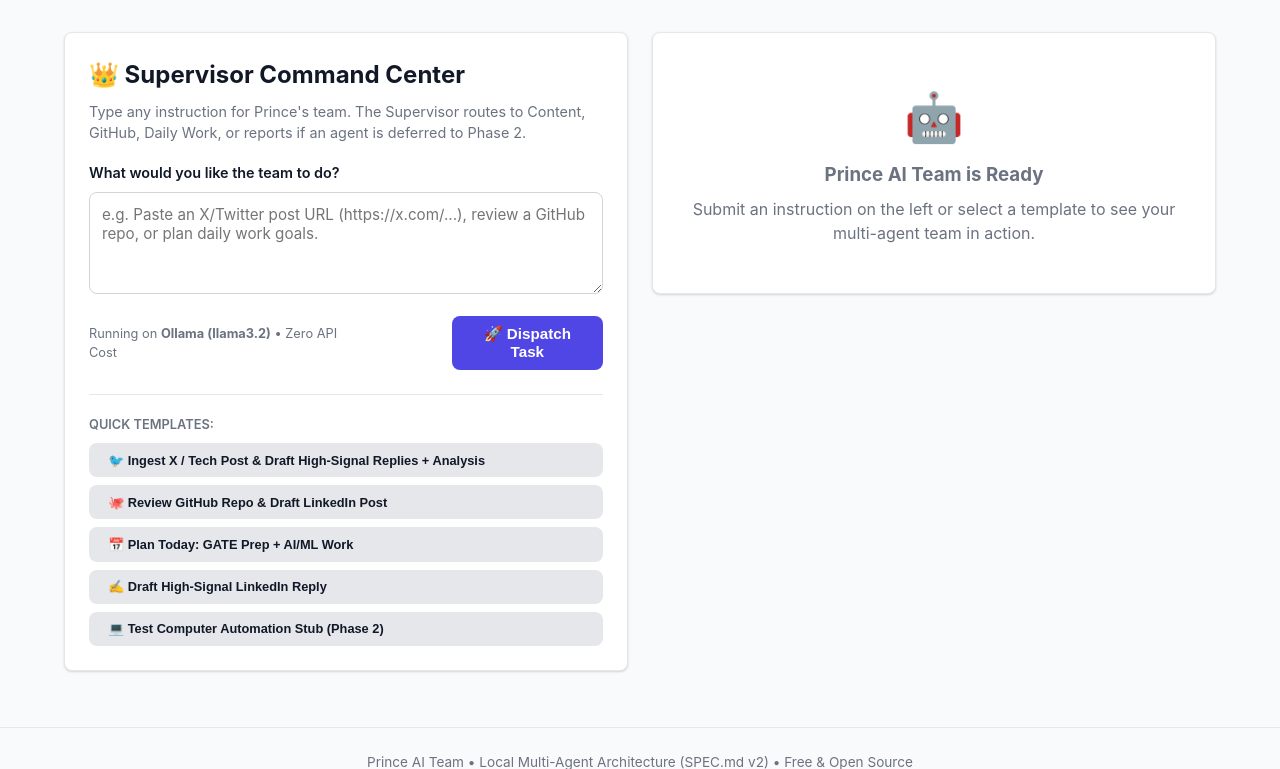
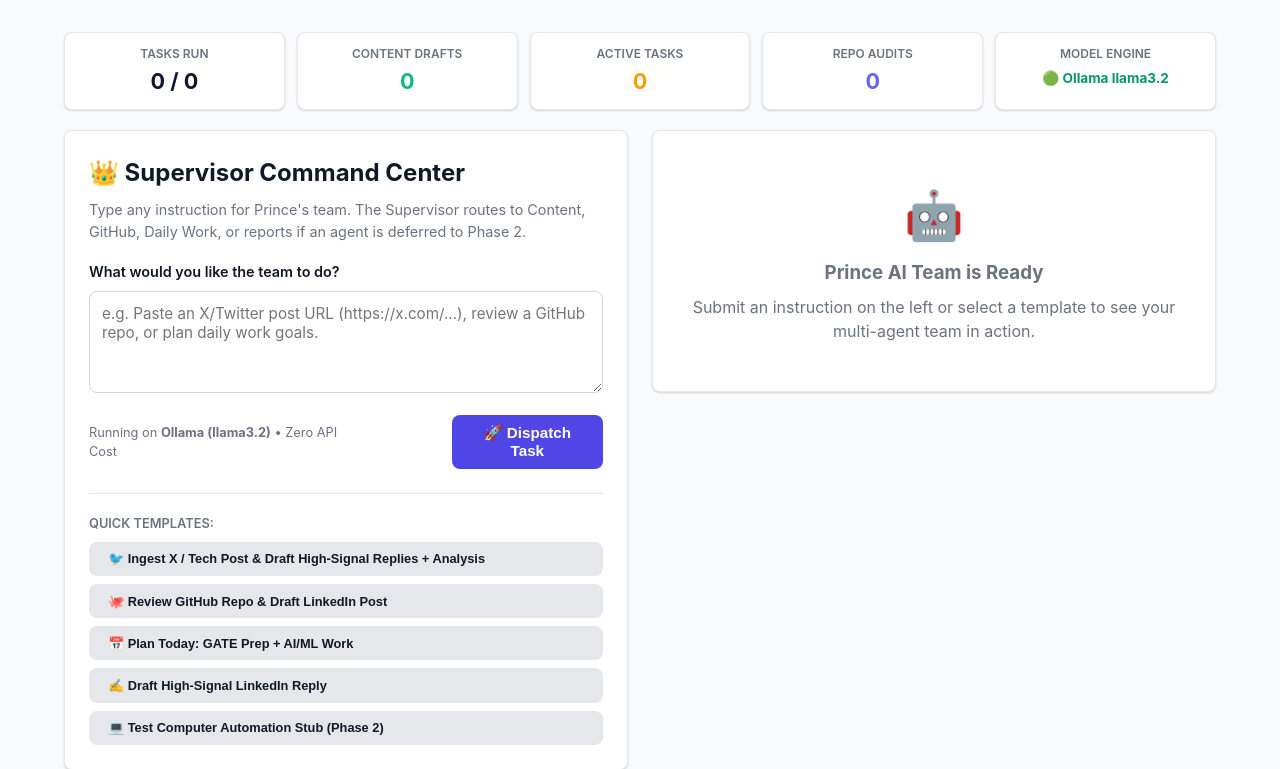
Before and after one commit to p4prince2/job-agent-local, a FastAPI app: page / in a window 1280 px wide. Shown: the part 67-836 px from the top of the page. Run offline with FastAPI, Linux system fonts and the light colour scheme; data that the repository does not hold is empty; some libraries are stand-ins or nearby versions.

Commit message:
feat: add goal decomposition, audit repurposing, telemetry metrics, and mocked test suite

```diff
--- a/dashboard/templates/github.html
+++ b/dashboard/templates/github.html
@@ -26,6 +26,11 @@
           <span style="font-size: 0.8rem; color: var(--text-muted); margin-left: 0.5rem;">Review #{{ r.id }} &bull; {{ r.created_at.strftime('%Y-%m-%d %H:%M') }}</span>
         </div>
         <div style="display: flex; align-items: center; gap: 0.5rem;">
+          <form action="/github/repurpose/{{ r.id }}" method="POST" style="margin: 0;">
+            <button type="submit" class="btn btn-primary" style="font-size: 0.75rem; padding: 0.25rem 0.6rem; background: #6366F1; border: none; cursor: pointer;" title="Generate multi-format content drafts from this review">
+              ✍️ Repurpose into Drafts
+            </button>
+          </form>
           <a href="/github/export/{{ r.id }}" class="btn btn-secondary" style="font-size: 0.75rem; padding: 0.25rem 0.6rem; text-decoration: none;">
             📥 Export .md
           </a>
--- a/dashboard/templates/index.html
+++ b/dashboard/templates/index.html
@@ -12,6 +12,32 @@
   <a href="/approvals" class="btn btn-primary" style="background: #DC2626; font-size: 0.8rem; padding: 0.4rem 0.85rem; text-decoration: none;">Review Queue &rarr;</a>
 </div>
 {% endif %}
+
+{% if metrics %}
+<div style="display: grid; grid-template-columns: repeat(auto-fit, minmax(140px, 1fr)); gap: 0.75rem; margin-bottom: 1.25rem;">
+  <div class="card" style="padding: 0.75rem 1rem; text-align: center; margin-bottom: 0;">
+    <div style="font-size: 0.75rem; color: var(--text-muted); font-weight: 600; text-transform: uppercase;">Tasks Run</div>
+    <div style="font-size: 1.35rem; font-weight: 700; color: var(--text); margin-top: 0.15rem;">{{ metrics.completed_tasks }} / {{ metrics.total_tasks }}</div>
+  </div>
+  <div class="card" style="padding: 0.75rem 1rem; text-align: center; margin-bottom: 0;">
+    <div style="font-size: 0.75rem; color: var(--text-muted); font-weight: 600; text-transform: uppercase;">Content Drafts</div>
+    <div style="font-size: 1.35rem; font-weight: 700; color: #10B981; margin-top: 0.15rem;">{{ metrics.total_drafts }}</div>
+  </div>
+  <div class="card" style="padding: 0.75rem 1rem; text-align: center; margin-bottom: 0;">
+    <div style="font-size: 0.75rem; color: var(--text-muted); font-weight: 600; text-transform: uppercase;">Active Tasks</div>
+    <div style="font-size: 1.35rem; font-weight: 700; color: #F59E0B; margin-top: 0.15rem;">{{ metrics.active_work_items }}</div>
+  </div>
+  <div class="card" style="padding: 0.75rem 1rem; text-align: center; margin-bottom: 0;">
+    <div style="font-size: 0.75rem; color: var(--text-muted); font-weight: 600; text-transform: uppercase;">Repo Audits</div>
+    <div style="font-size: 1.35rem; font-weight: 700; color: #6366F1; margin-top: 0.15rem;">{{ metrics.total_reviews }}</div>
+  </div>
+  <div class="card" style="padding: 0.75rem 1rem; text-align: center; margin-bottom: 0;">
+    <div style="font-size: 0.75rem; color: var(--text-muted); font-weight: 600; text-transform: uppercase;">Model Engine</div>
+    <div style="font-size: 0.85rem; font-weight: 700; color: #059669; margin-top: 0.35rem;">🟢 Ollama llama3.2</div>
+  </div>
+</div>
+{% endif %}
+
 <div class="grid-2">
   <div>
     <div class="card">
--- a/main.py
+++ b/main.py
@@ -79,11 +79,23 @@ def on_shutdown():
 
 
 def get_common_context(db: Session, active_tab: str = "chat") -> dict:
-    """Helper providing global variables to templates like approval badge counters."""
+    """Helper providing global variables to templates like approval badge counters and metrics."""
     pending_count = len(ApprovalManager.get_pending_approvals(db=db))
+    total_tasks = db.query(Task).count()
+    completed_tasks = db.query(Task).filter(Task.status == "completed").count()
+    total_drafts = db.query(Draft).count()
+    active_work_items = db.query(WorkItem).filter(WorkItem.status != "done").count()
+    total_reviews = db.query(GitHubReview).count()
     return {
         "active_tab": active_tab,
-        "pending_approvals_count": pending_count
+        "pending_approvals_count": pending_count,
+        "metrics": {
+            "total_tasks": total_tasks,
+            "completed_tasks": completed_tasks,
+            "total_drafts": total_drafts,
+            "active_work_items": active_work_items,
+            "total_reviews": total_reviews
+        }
     }
 
 
@@ -403,6 +415,74 @@ def delete_reminder_endpoint(request: Request, reminder_id: int, db: Session = D
     return RedirectResponse(url="/work", status_code=303)
 
 
+@app.post("/work/decompose/{item_id}")
+def decompose_work_item_endpoint(item_id: int, db: Session = Depends(get_db)):
+    parent_item = db.query(WorkItem).filter(WorkItem.id == item_id).first()
+    if not parent_item:
+        raise HTTPException(status_code=404, detail="Work item not found")
+
+    prompt = f"""You are the Daily Work Agent for Prince.
+Decompose this major goal/task into 2 to 4 concrete, actionable subtasks:
+Goal: "{parent_item.title}"
+Project Tag: {parent_item.project_tag}
+Priority: {parent_item.priority}
+
+For each subtask, output on a new line strictly formatted as:
+- Subtask: [Concise actionable title] | Priority: [high/medium/low]
+"""
+    try:
+        response_text = default_supervisor.daily_work_agent.llm.generate(
+            messages=[{"role": "user", "content": prompt}],
+            system_prompt="You are an expert productivity engineer decomposing high-level milestones into atomic subtasks.",
+            temperature=0.5
+        )
+        created_count = 0
+        for line in response_text.split("\n"):
+            clean = line.strip()
+            if "subtask:" in clean.lower() or (clean.startswith(("-", "*", "1.", "2.", "3.", "4.")) and len(clean) > 10):
+                title_part = clean
+                priority = parent_item.priority or "medium"
+                if "|" in clean:
+                    parts = clean.split("|")
+                    title_part = parts[0]
+                    if len(parts) > 1 and "priority:" in parts[1].lower():
+                        p_val = parts[1].lower().replace("priority:", "").strip()
+                        if p_val in ["high", "medium", "low"]:
+                            priority = p_val
+                if ":" in title_part:
+                    title_part = title_part.split(":", 1)[1]
+                title_clean = title_part.strip().strip("*\"'- ")
+                if 5 < len(title_clean) < 150:
+                    sub_item = WorkItem(
+                        title=title_clean,
+                        project_tag=parent_item.project_tag,
+                        priority=priority,
+                        parent_id=parent_item.id,
+                        status="todo",
+                        created_at=datetime.now(timezone.utc)
+                    )
+                    db.add(sub_item)
+                    created_count += 1
+                    if created_count >= 4:
+                        break
+        if created_count == 0:
+            sub_item = WorkItem(
+                title=f"Execute Phase 1 of '{parent_item.title[:45]}'",
+                project_tag=parent_item.project_tag,
+                priority=parent_item.priority,
+                parent_id=parent_item.id,
+                status="todo",
+                created_at=datetime.now(timezone.utc)
+            )
+            db.add(sub_item)
+        db.commit()
+        logger.info(f"Decomposed WorkItem #{parent_item.id} into subtasks")
+    except Exception as e:
+        logger.error(f"Error decomposing work item #{item_id}: {e}")
+
+    return RedirectResponse(url="/work", status_code=303)
+
+
 # ----------------------------------------------------------------------
 # 5. GitHub Reviews
 # ----------------------------------------------------------------------
@@ -422,6 +502,22 @@ def audit_github_repo_endpoint(
     target = repo.strip() or "."
     default_supervisor.github_agent.execute(f"Review repository {target}", db=db)
     return RedirectResponse(url="/github", status_code=303)
+
+
+@app.post("/github/repurpose/{review_id}")
+def repurpose_github_review_endpoint(review_id: int, db: Session = Depends(get_db)):
+    rev = db.query(GitHubReview).filter(GitHubReview.id == review_id).first()
+    if not rev:
+        raise HTTPException(status_code=404, detail="Review not found")
+    prompt = f"Technical architectural breakdown and key engineering insights from repository audit of {rev.repo}"
+    context = {
+        "github_summary": rev.human_summary,
+        "telemetry": rev.summary_json,
+        "repo": rev.repo,
+        "source_url": f"https://github.com/{rev.repo}" if "/" in rev.repo else rev.repo
+    }
+    default_supervisor.content_agent.execute(prompt, context=context, db=db)
+    return RedirectResponse(url="/drafts", status_code=303)
 
 
 @app.get("/github/export/{review_id}")
```
Also changed, not shown: dashboard/templates/work.html (+10 -5 lines), tests/test_routes.py (+77 -2 lines).
